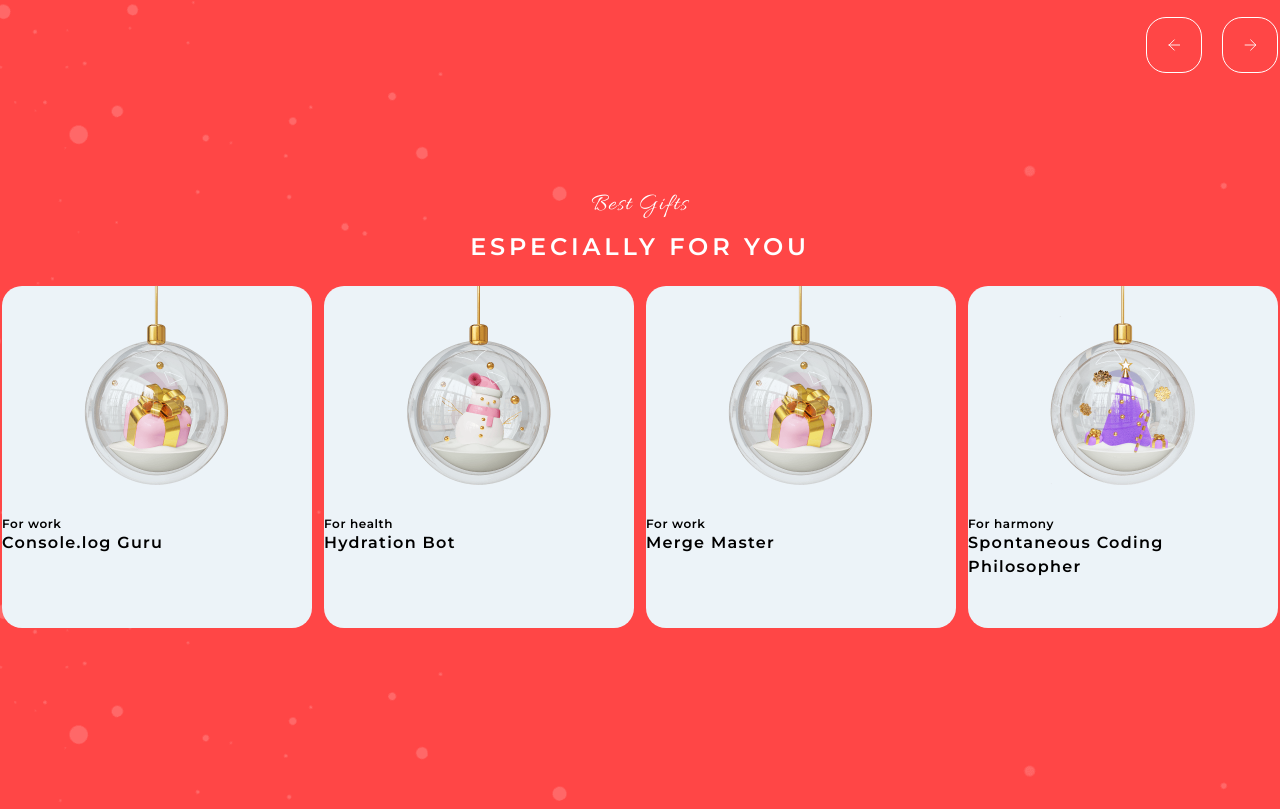
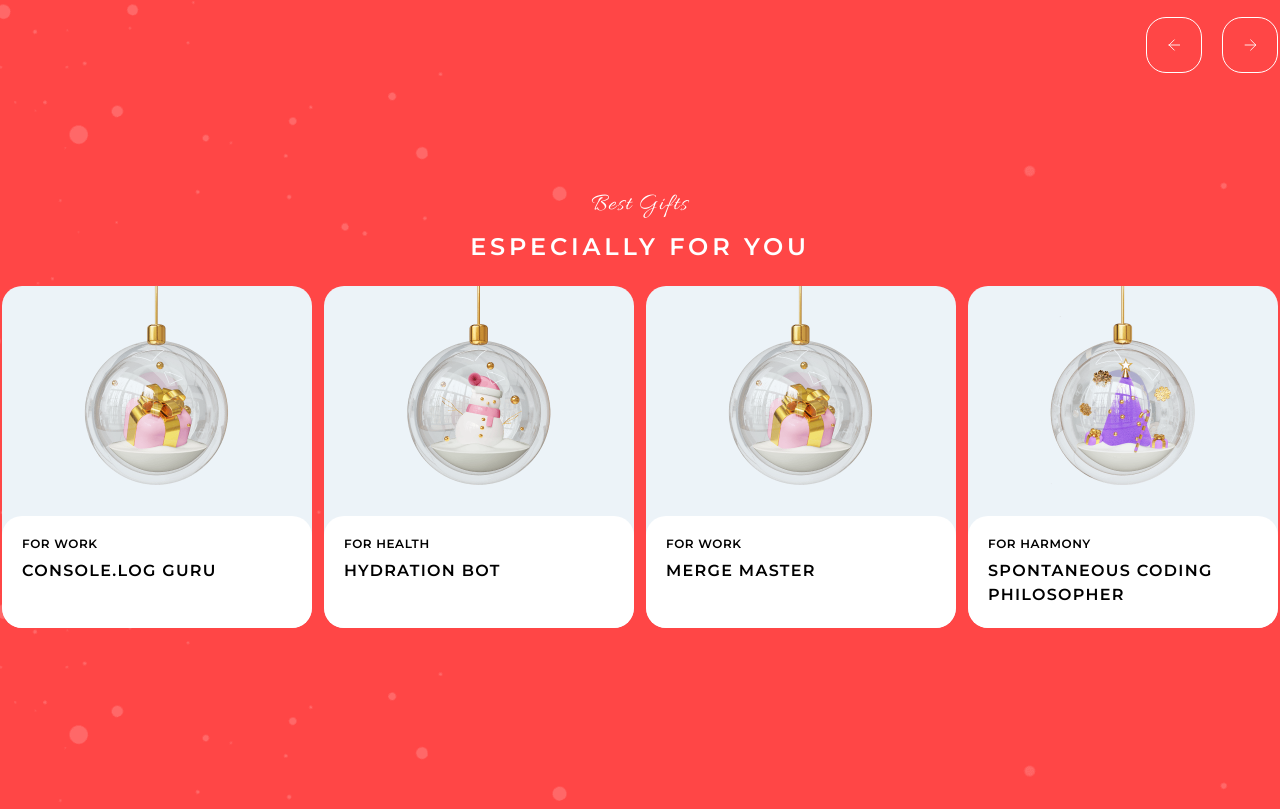
Before and after one commit to l-Aleksey-Nikolaev-l/RSS, a plain HTML site: page christmas-shop/index.html in a window 1280 px wide. Shown: the part 1591-2400 px from the top of the page. Drawn offline with Linux system fonts and the light colour scheme.

Commit message:
refactor: add styles to cards text of the best gifts section

```diff
--- a/christmas-shop/styles/styles.css
+++ b/christmas-shop/styles/styles.css
@@ -119,6 +119,7 @@
 body,
 html,
 * {
+    gap: 0;
     margin: 0;
     padding: 0;
     box-sizing: border-box;
@@ -533,7 +534,7 @@ body {
     display: flex;
     flex-direction: column;
     justify-content: flex-start;
-    align-items: flex-start;
+    align-items: center;
     width: 310px;
     height: 342px;
     background-color: var(--contemt-bg-color);
@@ -550,3 +551,29 @@ body {
     width: 310px;
     height: 230px;
 }
+
+.bgf__card__text {
+    position: relative;
+    display: flex;
+    flex-direction: column;
+    justify-content: flex-start;
+    align-items: flex-start;
+    row-gap: var(--space-8);
+    padding: var(--space-20);
+    flex-grow: 1;
+    width: 100%;
+    border-radius: 20px;
+    background-color: var(--static-white);
+}
+
+.bgf__card__category,
+.bgf__card__description {
+    text-transform: uppercase;
+}
+
+.bgf__card__description {
+    display: -webkit-box;
+    -webkit-line-clamp: 2;
+    -webkit-box-orient: vertical;
+    overflow: hidden;
+}
```
